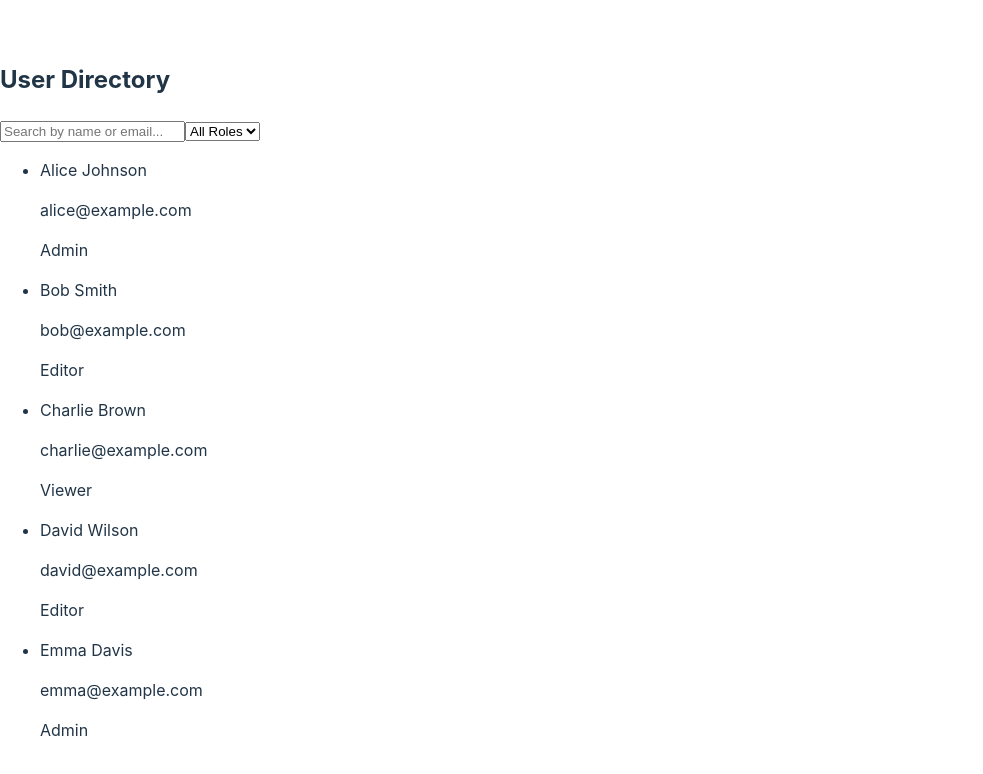
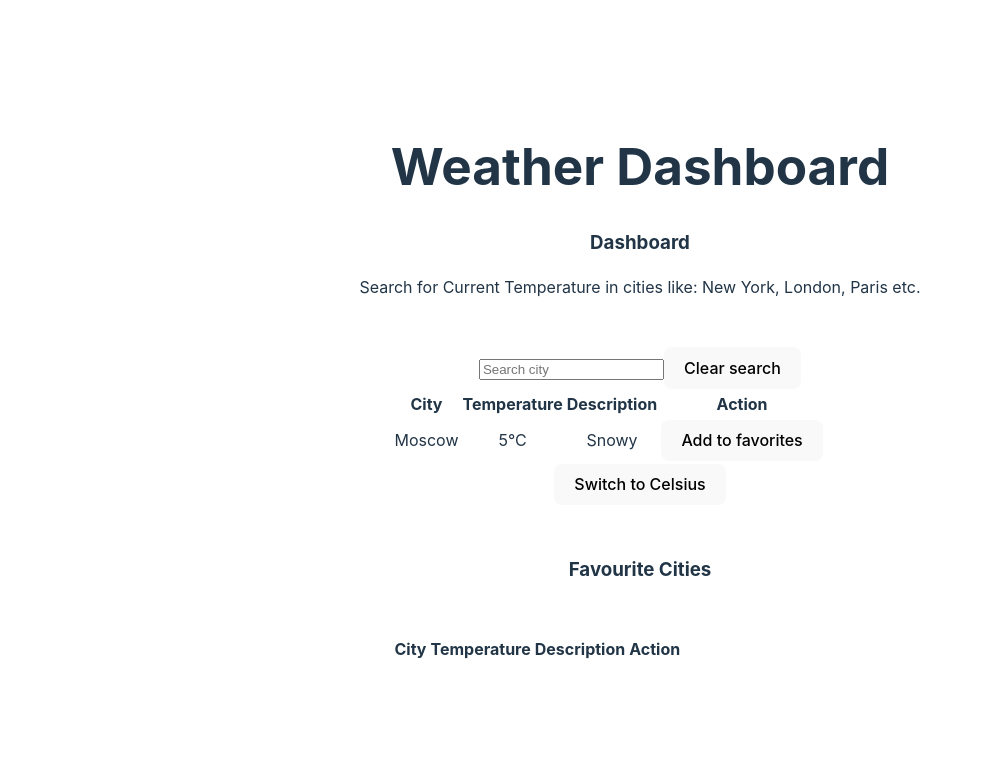
Before and after one commit to maikynata/Next.js-React-practice, a React (Vite) app in the folder react-app/: page / in a window 1280 px wide. Shown: the top 774 px of the page, without its empty margins (0-983 px from the left). Built offline with nearby package versions, Linux system fonts and the light colour scheme.

Commit message:
setting up hackerrank challenge

```diff
--- a/react-app/src/App.jsx
+++ b/react-app/src/App.jsx
@@ -1,68 +1,18 @@
-import React, { useState } from "react";
+import React from 'react';
+import './App.css';
+import WeatherList from './components/WeatherList';
 
-const users = [
-  { id: 1, name: "Alice Johnson", email: "alice@example.com", role: "Admin" },
-  { id: 2, name: "Bob Smith", email: "bob@example.com", role: "Editor" },
-  { id: 3, name: "Charlie Brown", email: "charlie@example.com", role: "Viewer" },
-  { id: 4, name: "David Wilson", email: "david@example.com", role: "Editor" },
-  { id: 5, name: "Emma Davis", email: "emma@example.com", role: "Admin" }
-];
+const title = "Weather Dashboard";
 
-const App = () => {
-  const [searchTerm, setSearchTerm] = useState("");
-  const [selectedRole, setSelectedRole] = useState("");
-
-  const filteredUsers = users.filter(user => {
-    const matchesSearch =
-      user.name.toLowerCase().includes(searchTerm.toLowerCase()) ||
-      user.email.toLowerCase().includes(searchTerm.toLowerCase());
-
-    const matchesRole = selectedRole ? user.role === selectedRole : true;
-
-    return matchesSearch && matchesRole;
-  });
-
+function App() {
   return (
-    <div className="p-4 max-w-md mx-auto">
-      <h2 className="text-xl font-bold mb-4">User Directory</h2>
-
-      {/* Search Input */}
-      <input
-        type="text"
-        placeholder="Search by name or email..."
-        className="border p-2 rounded w-full mb-2"
-        value={searchTerm}
-        onChange={(e) => setSearchTerm(e.target.value)}
-      />
-
-      {/* Role Dropdown */}
-      <select
-        className="border p-2 rounded w-full mb-4"
-        value={selectedRole}
-        onChange={(e) => setSelectedRole(e.target.value)}
-      >
-        <option value="">All Roles</option>
-        <option value="Admin">Admin</option>
-        <option value="Editor">Editor</option>
-        <option value="Viewer">Viewer</option>
-      </select>
-
-      {/* User List */}
-      <ul className="space-y-2">
-        {filteredUsers.map(user => (
-          <li key={user.id} className="border p-2 rounded shadow">
-            <p className="font-semibold">{user.name}</p>
-            <p className="text-sm text-gray-500">{user.email}</p>
-            <p className="text-xs text-gray-700 bg-gray-200 inline-block px-2 py-1 rounded">{user.role}</p>
-          </li>
-        ))}
-      </ul>
-
-      {filteredUsers.length === 0 && (
-        <p className="text-center text-gray-500 mt-4">No users found</p>
-      )}
+    <div className="App">
+        <header className="App-header">
+            <h1>{title}</h1>
+        </header>
+        <WeatherList />
     </div>
   );
-};
+}
 
 export default App;
--- /dev/null
+++ b/react-app/src/components/WeatherCard/index.css
@@ -0,0 +1,6 @@
+.weather-card {
+  border: 1px solid #ccc;
+  padding: 10px;
+  margin: 10px;
+  border-radius: 4px;
+}
--- /dev/null
+++ b/react-app/src/components/WeatherCard/index.tsx
@@ -0,0 +1,29 @@
+import React from 'react';
+import "./index.css";
+
+
+const WeatherCard: React.FC<any> = ({
+  weather,
+  unit,
+  onAddFavorite,
+  onRemoveFavorite,
+  isFavorite,
+}) => {
+
+  const handleFavoriteClick = () => {};
+
+  return (
+    <tr className="weather-card" data-testid={`weather-card-${weather.id}`}>
+      <td>Moscow</td>
+      <td>5°C</td>
+      <td>Snowy</td>
+      <td>
+        <button onClick={handleFavoriteClick} data-testid={`weather-card-action-${weather.id}`}>
+          Add to favorites
+        </button>
+      </td>
+    </tr>
+  );
+};
+
+export default WeatherCard;
--- /dev/null
+++ b/react-app/src/components/WeatherList/index.css
@@ -0,0 +1,9 @@
+.weather-list {
+  display: flex;
+  flex-wrap: wrap;
+  justify-content: center;
+}
+
+.city-details {
+  font-size: 0.8em;
+}
--- /dev/null
+++ b/react-app/src/components/WeatherList/index.tsx
@@ -0,0 +1,69 @@
+import React, { useState } from 'react';
+import { Weather, weatherData } from '../../data/weatherData';
+import WeatherCard from '../WeatherCard';
+
+const WeatherList: React.FC = () => {
+
+  return (
+    <div className="layout-column align-items-center justify-content-start weather-list" data-testid="weather-list">
+      <h3>Dashboard</h3>
+      <p className="city-details">Search for Current Temperature in cities like: New York, London, Paris etc.</p>
+      <div className="card w-300 pt-20 pb-5 mt-5">
+        <section className="layout-row align-items-center justify-content-center mt-20 mr-20 ml-20">
+          <input
+
+            type="text"
+            placeholder="Search city"
+            onChange={() => {}}
+            data-testid="search-input"
+          />
+          <button onClick={() => {}} data-testid="clear-search-button">
+            Clear search
+          </button>
+        </section>
+        <table className="table search-results">
+          <thead>
+            <tr>
+              <th>City</th>
+              <th>Temperature</th>
+              <th>Description</th>
+              <th>Action</th>
+            </tr>
+          </thead>
+          <tbody>
+            <WeatherCard
+              key={6}
+              weather={weatherData[5]}
+              unit={"C"}
+              onAddFavorite={() => {}}
+              onRemoveFavorite={() => {}}
+              isFavorite={false}
+            />
+          </tbody>
+        </table>
+        <section className="layout-row align-items-center justify-content-center mt-20 mr-20 ml-20">
+          <button onClick={() => {}} data-testid="unit-change-button" className="outlined">
+            Switch to {'Celsius'}
+          </button>
+        </section>
+      </div>
+      <h3>Favourite Cities</h3>
+      <div className="card w-300 pt-20 pb-5">
+        <table className="table favorites">
+          <thead>
+            <tr>
+              <th>City</th>
+              <th>Temperature</th>
+              <th>Description</th>
+              <th>Action</th>
+            </tr>
+          </thead>
+          <tbody>
+          </tbody>
+        </table>
+      </div>
+    </div>
+  );
+};
+
+export default WeatherList;
--- /dev/null
+++ b/react-app/src/components/deprecated/App.jsx
@@ -0,0 +1,68 @@
+import React, { useState } from "react";
+
+const users = [
+  { id: 1, name: "Alice Johnson", email: "alice@example.com", role: "Admin" },
+  { id: 2, name: "Bob Smith", email: "bob@example.com", role: "Editor" },
+  { id: 3, name: "Charlie Brown", email: "charlie@example.com", role: "Viewer" },
+  { id: 4, name: "David Wilson", email: "david@example.com", role: "Editor" },
+  { id: 5, name: "Emma Davis", email: "emma@example.com", role: "Admin" }
+];
+
+const App = () => {
+  const [searchTerm, setSearchTerm] = useState("");
+  const [selectedRole, setSelectedRole] = useState("");
+
+  const filteredUsers = users.filter(user => {
+    const matchesSearch =
+      user.name.toLowerCase().includes(searchTerm.toLowerCase()) ||
+      user.email.toLowerCase().includes(searchTerm.toLowerCase());
+
+    const matchesRole = selectedRole ? user.role === selectedRole : true;
+
+    return matchesSearch && matchesRole;
+  });
+
+  return (
+    <div className="p-4 max-w-md mx-auto">
+      <h2 className="text-xl font-bold mb-4">User Directory</h2>
+
+      {/* Search Input */}
+      <input
+        type="text"
+        placeholder="Search by name or email..."
+        className="border p-2 rounded w-full mb-2"
+        value={searchTerm}
+        onChange={(e) => setSearchTerm(e.target.value)}
+      />
+
+      {/* Role Dropdown */}
+      <select
+        className="border p-2 rounded w-full mb-4"
+        value={selectedRole}
+        onChange={(e) => setSelectedRole(e.target.value)}
+      >
+        <option value="">All Roles</option>
+        <option value="Admin">Admin</option>
+        <option value="Editor">Editor</option>
+        <option value="Viewer">Viewer</option>
+      </select>
+
+      {/* User List */}
+      <ul className="space-y-2">
+        {filteredUsers.map(user => (
+          <li key={user.id} className="border p-2 rounded shadow">
+            <p className="font-semibold">{user.name}</p>
+            <p className="text-sm text-gray-500">{user.email}</p>
+            <p className="text-xs text-gray-700 bg-gray-200 inline-block px-2 py-1 rounded">{user.role}</p>
+          </li>
+        ))}
+      </ul>
+
+      {filteredUsers.length === 0 && (
+        <p className="text-center text-gray-500 mt-4">No users found</p>
+      )}
+    </div>
+  );
+};
+
+export default App;
--- /dev/null
+++ b/react-app/src/data/weatherData.ts
@@ -0,0 +1,10 @@
+
+
+export const weatherData: any[] = [
+  { id: 1, city: 'New York', temperature: 18, description: 'Sunny' },
+  { id: 2, city: 'London', temperature: 12, description: 'Cloudy' },
+  { id: 3, city: 'Paris', temperature: 16, description: 'Rainy' },
+  { id: 4, city: 'Tokyo', temperature: 22, description: 'Clear' },
+  { id: 5, city: 'Sydney', temperature: 24, description: 'Sunny' },
+  { id: 6, city: 'Moscow', temperature: 5, description: 'Snowy' },
+];
```
Also changed, not shown: react-app/src/components/deprecated/App_old.jsx (renamed from react-app/src/App_old.jsx), react-app/src/components/deprecated/ChildComponent.jsx (renamed from react-app/src/ChildComponent.jsx), react-app/src/components/deprecated/HideParagraph.jsx (renamed from react-app/src/HideParagraph.jsx), react-app/src/components/deprecated/ParentComponent.jsx (renamed from react-app/src/ParentComponent.jsx).
